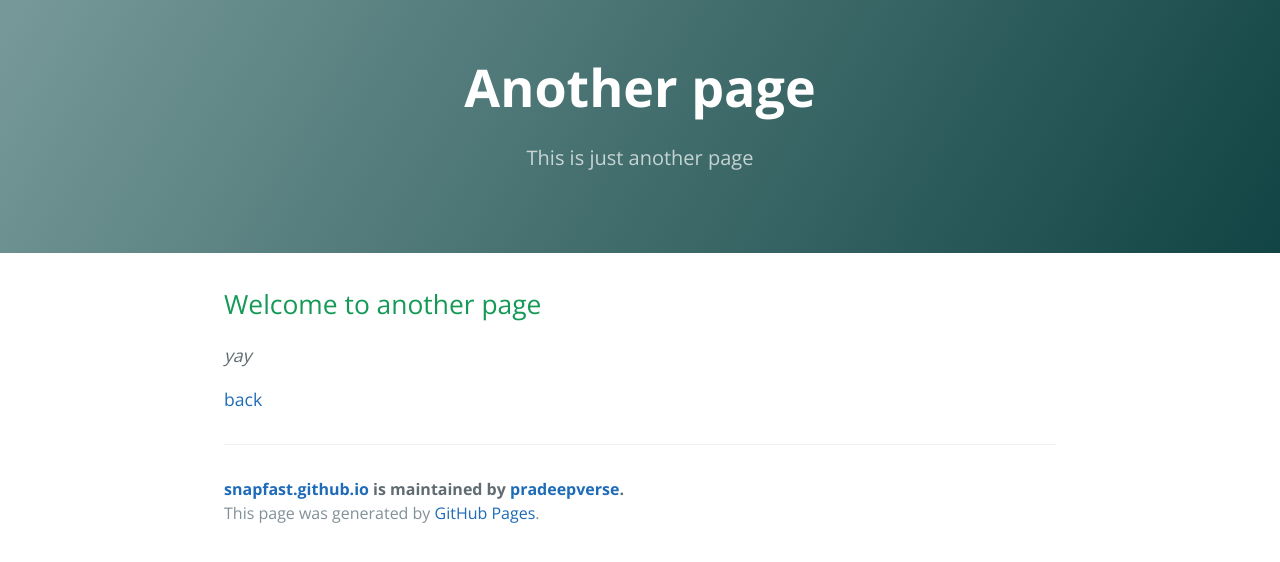
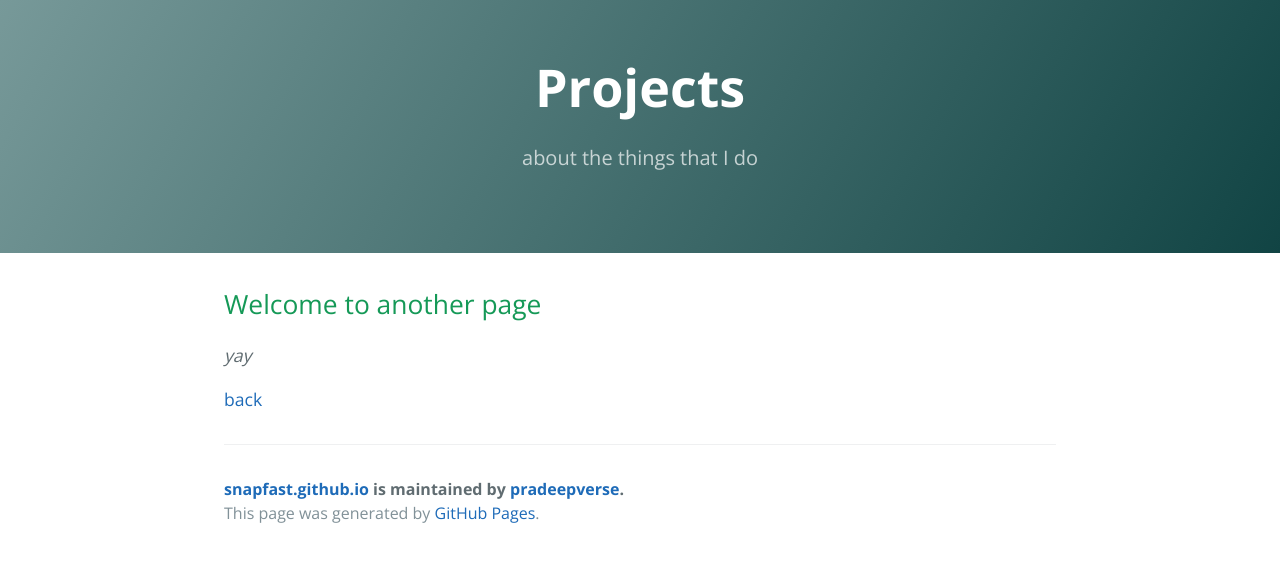
Before and after one commit to pradeepverse/snapfast.github.io, a Jekyll site: the page built from projects.md, in a window 1280 px wide. Shown: the top 562 px of the page. Built offline with Jekyll 4.4.1, drawn with Linux system fonts in a browser that asks for light colours.

Commit message:
Update and rename another-page.md to projects.md

```diff
--- a/another-page.md
+++ b/projects.md
@@ -1,7 +1,7 @@
 ---
 layout: default
-title: Another page
-description: This is just another page
+title: Projects
+description: about the things that I do
 ---
 
 ## Welcome to another page
```
